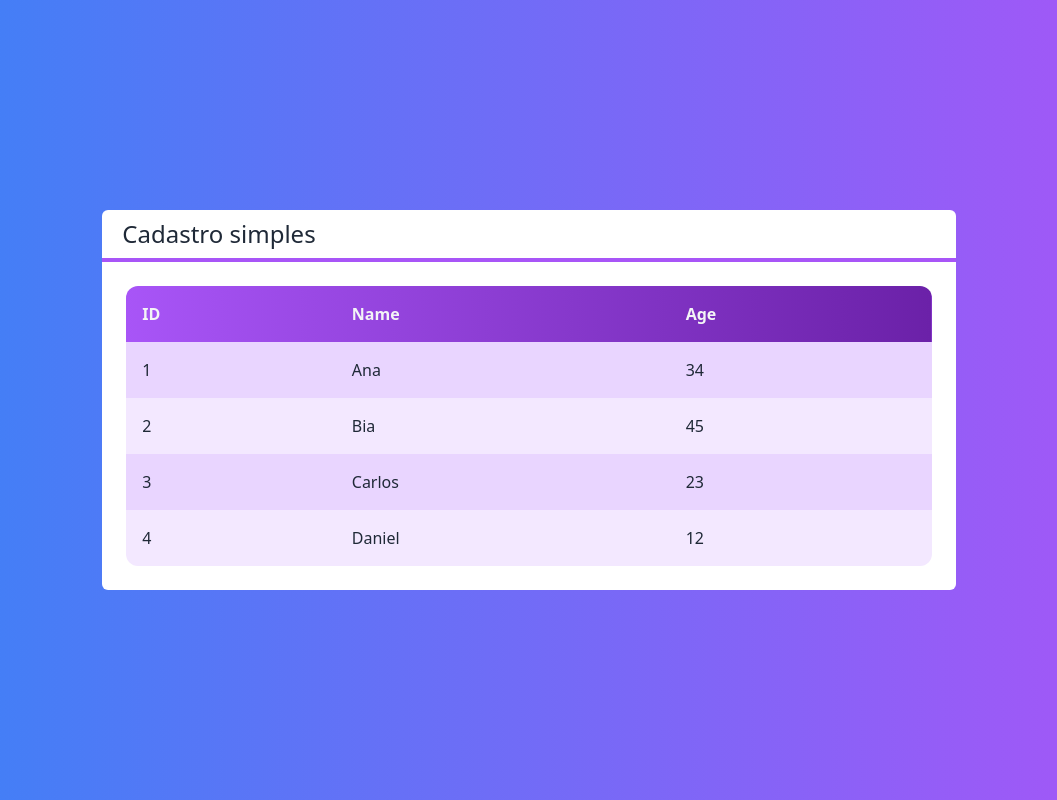
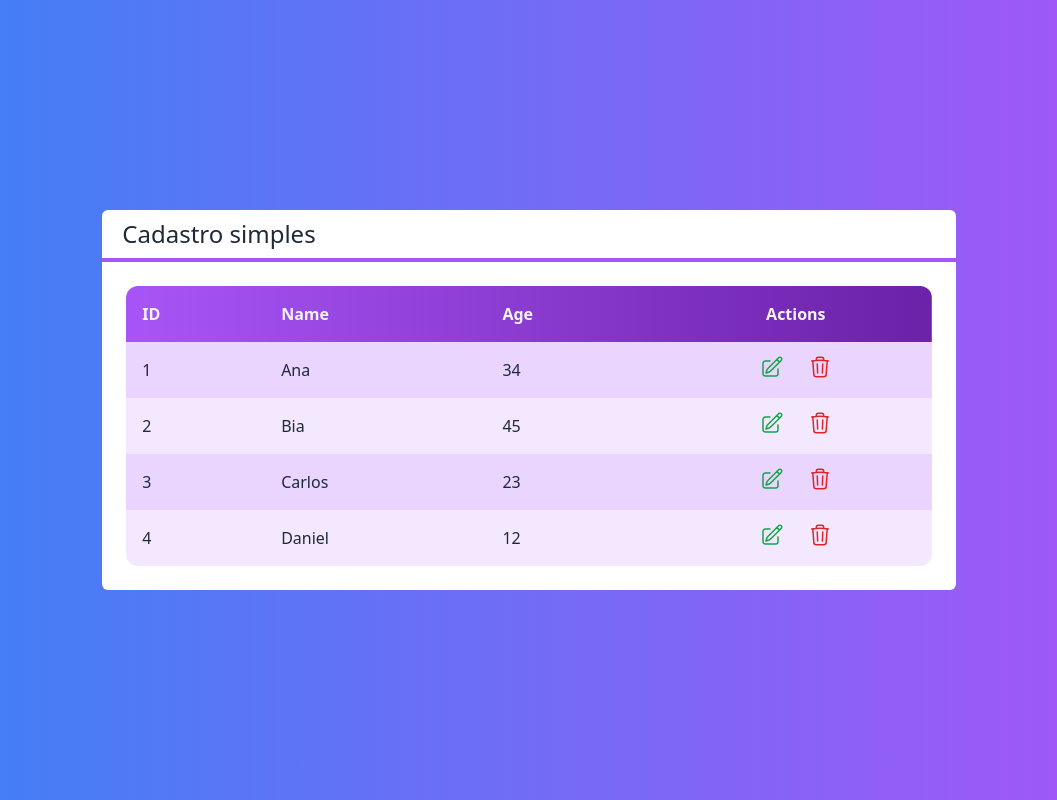
Before and after one commit to eltonsantos/next-crud, a Next.js app: page / in a window 1280 px wide. Shown: the whole page, without its empty margins (111-1168 px from the left). Built offline with nearby package versions, Linux system fonts and the light colour scheme.

Commit message:
Render table part 3

```diff
--- /dev/null
+++ b/src/components/Icons.tsx
@@ -0,0 +1,12 @@
+export const EditIcon = (
+  <svg xmlns="http://www.w3.org/2000/svg" fill="none" viewBox="0 0 24 24" strokeWidth={1.5} stroke="currentColor" className="w-6 h-6">
+    <path strokeLinecap="round" strokeLinejoin="round" d="M16.862 4.487l1.687-1.688a1.875 1.875 0 112.652 2.652L10.582 16.07a4.5 4.5 0 01-1.897 1.13L6 18l.8-2.685a4.5 4.5 0 011.13-1.897l8.932-8.931zm0 0L19.5 7.125M18 14v4.75A2.25 2.25 0 0115.75 21H5.25A2.25 2.25 0 013 18.75V8.25A2.25 2.25 0 015.25 6H10" />
+  </svg>
+)
+
+
+export const RemoveIcon = (
+  <svg xmlns="http://www.w3.org/2000/svg" fill="none" viewBox="0 0 24 24" strokeWidth={1.5} stroke="currentColor" className="w-6 h-6">
+    <path strokeLinecap="round" strokeLinejoin="round" d="M14.74 9l-.346 9m-4.788 0L9.26 9m9.968-3.21c.342.052.682.107 1.022.166m-1.022-.165L18.16 19.673a2.25 2.25 0 01-2.244 2.077H8.084a2.25 2.25 0 01-2.244-2.077L4.772 5.79m14.456 0a48.108 48.108 0 00-3.478-.397m-12 .562c.34-.059.68-.114 1.022-.165m0 0a48.11 48.11 0 013.478-.397m7.5 0v-.916c0-1.18-.91-2.164-2.09-2.201a51.964 51.964 0 00-3.32 0c-1.18.037-2.09 1.022-2.09 2.201v.916m7.5 0a48.667 48.667 0 00-7.5 0" />
+  </svg>
+)
--- a/src/components/Table.tsx
+++ b/src/components/Table.tsx
@@ -1,10 +1,15 @@
-import Client from "@/core/Client"
+import Customer from "@/core/Customer"
+import { EditIcon, RemoveIcon } from "./Icons"
 
 interface TableProps {
-  clients: Client[]
+  customers: Customer[]
+  selectedCustomer?: (customer: Customer) => void
+  removedCustomer?: (customer: Customer) => void
 }
 
 export default function Table(props: TableProps) {
+
+  const showActions = props.selectedCustomer || props.removedCustomer
 
   function renderHeader() {
     return (
@@ -12,20 +17,36 @@ export default function Table(props: TableProps) {
         <th className="text-left p-4">ID</th>
         <th className="text-left p-4">Name</th>
         <th className="text-left p-4">Age</th>
+        {showActions ? <th className="p-4">Actions</th> : false }
+
       </tr>
     )
   }
 
   function renderDatas() {
-    return props.clients?.map((client, i) => {
+    return props.customers?.map((customer, i) => {
       return(
-        <tr key={client.getId} className={`${i % 2 === 0 ? 'bg-purple-200' : 'bg-purple-100'}`}>
-          <td className="text-left p-4">{client.getId}</td>
-          <td className="text-left p-4">{client.getName}</td>
-          <td className="text-left p-4">{client.getAge}</td>
+        <tr key={customer.getId} className={`${i % 2 === 0 ? 'bg-purple-200' : 'bg-purple-100'}`}>
+          <td className="text-left p-4">{customer.getId}</td>
+          <td className="text-left p-4">{customer.getName}</td>
+          <td className="text-left p-4">{customer.getAge}</td>
+          {showActions ? renderActions(customer) : false}
         </tr>
       )
     })
+  }
+
+  function renderActions(customer: Customer) {
+    return(
+      <td className="flex justify-center">
+        {props.selectedCustomer ? (
+          <button onClick={() => props.selectedCustomer?.(customer)} className="flex justify-center items-center text-green-600 rounded-full hover:bg-purple-50 p-2 m-1">{EditIcon}</button>
+        ) : false}
+        {props.removedCustomer ? (
+          <button onClick={() => props.removedCustomer?.(customer)}  className="flex justify-center items-center text-red-600 rounded-full hover:bg-purple-50 p-2 m-1">{RemoveIcon}</button>
+        ) : false}
+      </td>
+    )
   }
 
   return (
--- a/src/pages/index.tsx
+++ b/src/pages/index.tsx
@@ -1,19 +1,28 @@
 import Layout from "@/components/Layout";
 import Table from "@/components/Table";
-import Client from "@/core/Client";
+import Customer from "@/core/Customer";
 
 export default function Home() {
 
-  const clients = [
-    new Client("Ana", 34, "1"),
-    new Client("Bia", 45, "2"),
-    new Client("Carlos", 23, "3"),
-    new Client("Daniel", 12, "4")
+  const customers = [
+    new Customer("Ana", 34, "1"),
+    new Customer("Bia", 45, "2"),
+    new Customer("Carlos", 23, "3"),
+    new Customer("Daniel", 12, "4")
   ]
+
+  function selectedCustomer(customer: Customer) {
+    console.log(customer.getName)
+  }
+
+  function removedCustomer(customer: Customer) {
+    console.log(customer.getName)
+  }
+
   return (
     <div className="flex h-screen justify-center items-center bg-gradient-to-r from-blue-500 to-purple-500 text-white">
       <Layout title="Cadastro simples">
-        <Table clients={clients}></Table>
+        <Table customers={customers} selectedCustomer={selectedCustomer} removedCustomer={removedCustomer}></Table>
       </Layout>
     </div>
   )
```
Also changed, not shown: src/core/Customer.ts (renamed from src/core/Client.ts).
